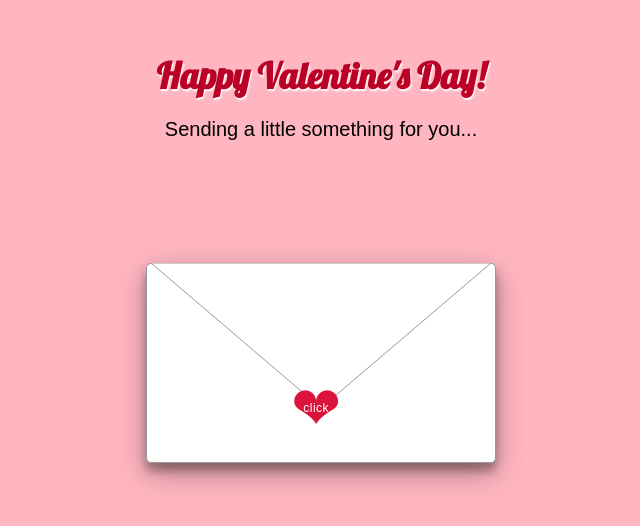
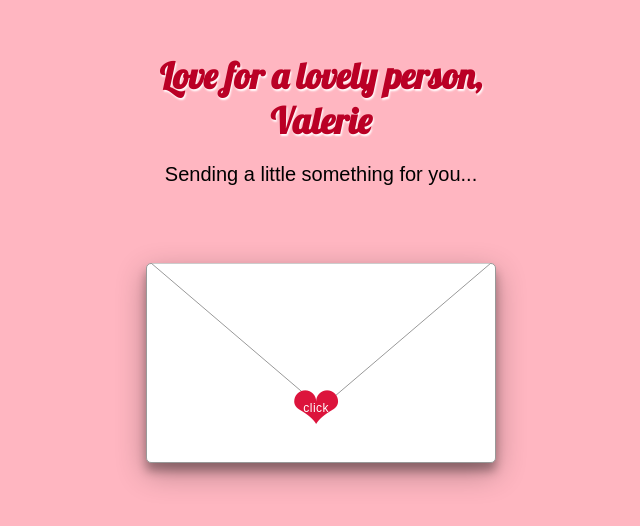
Before and after one commit to vibes09/Lots-of-love-for-D, a plain HTML site: page index.html in a window 1280 px wide. Shown: the part 162-688 px from the top of the page, without its empty margins (319-959 px from the left). Drawn offline with nearby package versions, Linux system fonts and the light colour scheme.

Commit message:
Update index.html

```diff
--- a/index.html
+++ b/index.html
@@ -12,7 +12,7 @@
   <article>
     <div class="envelope-container">
       <div class="message message-1" id="message-1">
-        <h1>Happy Valentine's Day!</h1>
+        <h1>Love for a lovely person, Valerie</h1>
         <p>Sending a little something for you...</p>
       </div>
       <div class="message message-2" id="message-2">
```
